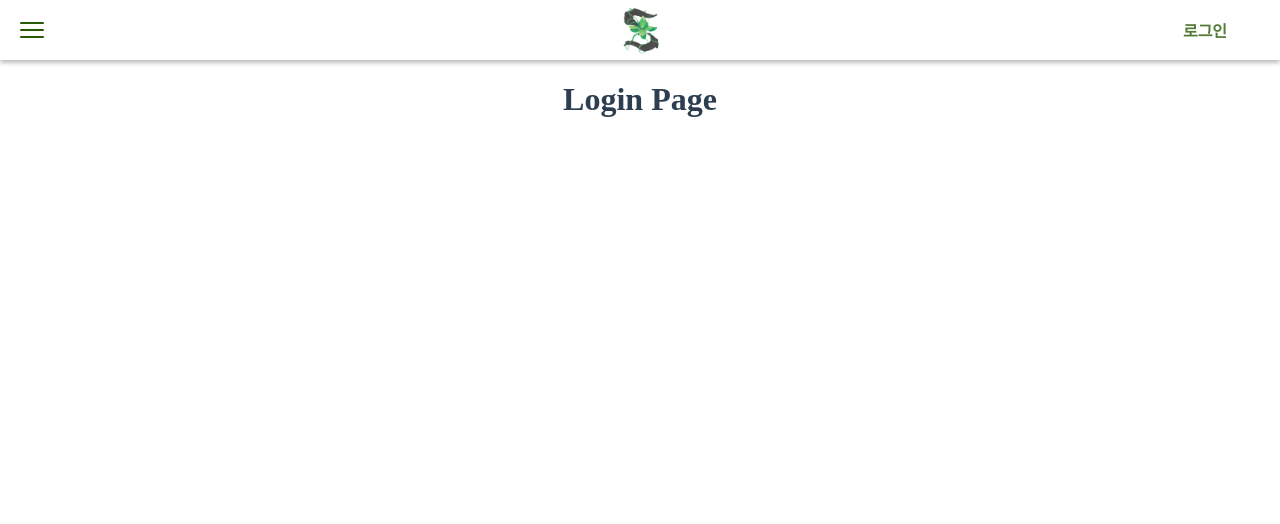
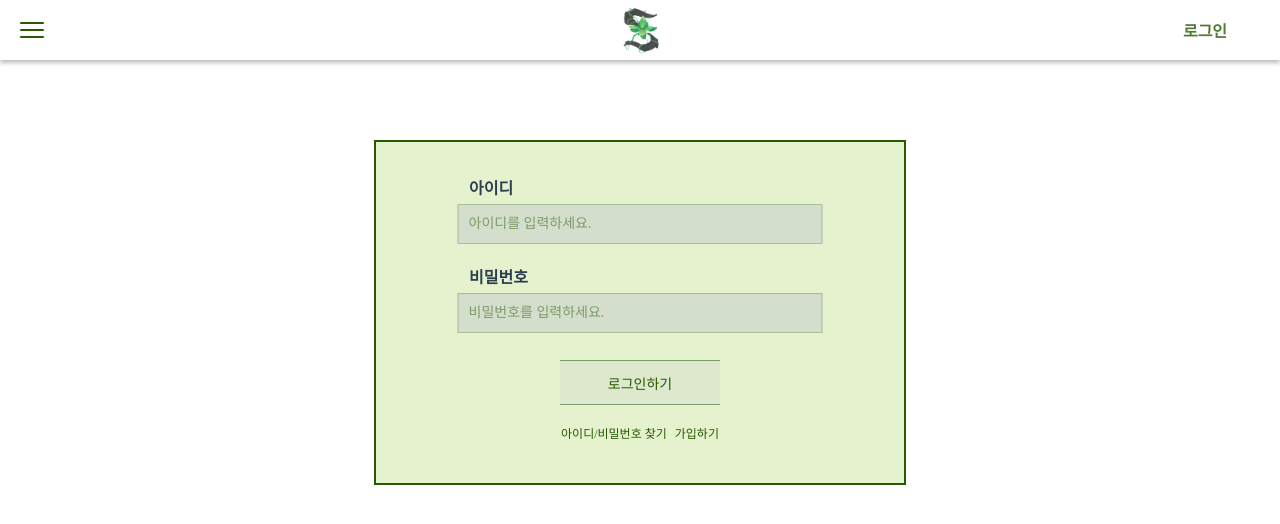
Before and after one commit to ingyeo-surplus/ingyeo-frontend, a Vue app: page /login in a window 1280 px wide. Shown: the top 524 px of the page. Built offline with nearby package versions, Linux system fonts and the light colour scheme; a web font is replaced by a local one; what vue-toast-notification would draw is missing.

Commit message:
Add axios with Login Testing

```diff
--- a/package.json
+++ b/package.json
@@ -8,6 +8,7 @@
     "lint": "vue-cli-service lint"
   },
   "dependencies": {
+    "axios": "^0.26.1",
     "core-js": "^3.6.5",
     "vue": "^3.0.0",
     "vue-chart-3": "^3.1.2",
--- a/src/App.vue
+++ b/src/App.vue
@@ -32,6 +32,9 @@ export default {
   --ingyeo-medium-green-60: #99BA68;
   --ingyeo-medium-green-40: #BBD19A;
   --ingyeo-medium-green-20: #DDE8CD;
+
+
+  --ingyeo-light-green-20: #E6F2CD;
 }
 #app {
   font-family: Avenir, Helvetica, Arial, sans-serif;
@@ -43,4 +46,5 @@ export default {
 #app-margin {
   height: 60px;
 }
+a:hover{ text-decoration:underline; color: var(--ingyeo-dark-green-100) }
 </style>
--- a/src/components/global/NavBar.vue
+++ b/src/components/global/NavBar.vue
@@ -37,7 +37,7 @@ export default {
     },
     onUserClick() {
       if ( !this.isLoggedIn ) {
-        this.$router.push('/login');
+        this.$router.push('/login/');
       } else {
         // TODO : user data 있을 시 mypage 혹은 추가 창 띄우기
       }
--- a/src/components/user/Login.vue
+++ b/src/components/user/Login.vue
@@ -1,9 +1,147 @@
 <template>
-  <h1>Login Page</h1>
+  <div id="login-container">
+    <div>
+      <div id="id-label" class="label">아이디</div>
+      <input id="id-input" class="input-box" v-model="userId" placeholder="아이디를 입력하세요."/>
+    </div>
+    <div>
+      <div id="password-label" class="label">비밀번호</div>
+      <input id="password-input" class="input-box" type="password" v-model="password" placeholder="비밀번호를 입력하세요."/>
+    </div>
+    <button id="login-button" @click="onClickLogin">로그인하기</button>
+    <div id="etc-container">
+      <a id="find-account">아이디/비밀번호 찾기</a>
+      <a id="register" @click="$router.push('/register/')">가입하기</a>
+    </div>
+  </div>
+
+
 </template>
 
 <script>
 export default {
   name: 'Login',
+  data() {
+    return {
+      userId: '',
+      password: '',
+    }
+  },
+  methods: {
+    onClickLogin() {
+      const userData = {
+        user_id: this.userId,
+        password: this.password,
+      }
+      this.$store.dispatch('user/login', userData)
+    }
+  }
 }
 </script>
+
+<style scoped>
+#login-container {
+  position: absolute;
+  left: 50%;
+  transform: translateX(-50%);
+  top: 140px;
+  width: 528px;
+  height: 341px;
+  background: var(--ingyeo-light-green-20);
+  border-style: solid;
+  border-width: 2px;
+  border-color: var(--ingyeo-dark-green-100);
+}
+
+.label {
+  position: absolute;
+  font-weight: bold;
+  font-size: 16px;
+  left: 93px;
+}
+#id-label {
+  top: 33px;
+}
+#password-label {
+  top: 122px;
+}
+
+.input-box {
+  position: absolute;
+  width: 343px;
+  height: 36px;
+  left: 50%;
+  transform: translateX(-50%);
+  font-size: 14px;
+  color: var(--ingyeo-dark-green-100);
+  padding-left: 10px;
+  padding-right: 10px;
+  background: var(--ingyeo-dark-green-20);
+  border-style: solid;
+  border-width: 1px;
+  border-color: var(--ingyeo-dark-green-40);
+}
+
+input::placeholder {
+  color: var(--ingyeo-dark-green-60);
+}
+
+#id-input {
+  top: 62px;
+}
+
+#password-input {
+  top: 151px;
+}
+
+#login-button {
+  position: absolute;
+  width: 160px;
+  height: 45px;
+  left: 50%;
+  transform: translateX(-50%);
+  top: 218px;
+  font-size: 14px;
+  color: var(--ingyeo-dark-green-100);
+  padding-left: 10px;
+  padding-right: 10px;
+  background: var(--ingyeo-medium-green-20);
+  border-style: solid;
+  border-width: 1px 0px 1px 0px;
+  border-color: var(--ingyeo-dark-green-60);
+
+  cursor: pointer;
+  -webkit-user-select:none;
+  -moz-user-select:none;
+  -ms-user-select:none;
+  user-select:none;
+}
+
+#etc-container {
+  position: absolute;
+  left: 50%;
+  transform: translateX(-50%);
+  top: 282px;
+  font-size: 12px;
+  color: var(--ingyeo-dark-green-100);
+}
+
+#register {
+  margin-left: 8px;
+
+  cursor: pointer;
+  -webkit-user-select:none;
+  -moz-user-select:none;
+  -ms-user-select:none;
+  user-select:none;
+}
+
+#find-account {
+
+  cursor: pointer;
+  -webkit-user-select:none;
+  -moz-user-select:none;
+  -ms-user-select:none;
+  user-select:none;
+}
+</style>
--- /dev/null
+++ b/src/components/user/Register.vue
@@ -0,0 +1,9 @@
+<template>
+  <h1>Register Page</h1>
+</template>
+
+<script>
+export default {
+  name: 'Register',
+}
+</script>
--- a/src/main.js
+++ b/src/main.js
@@ -4,6 +4,10 @@ import router from './router/router';
 import store from './store';
 import VueToast from 'vue-toast-notification';
 
+import axios from 'axios';
+
 import 'vue-toast-notification/dist/theme-sugar.css';
 
+axios.defaults.baseURL = '/api/v1/';
+
 createApp(App).use(router).use(store).use(VueToast, { position: 'top', duration: 1500 }).mount('#app');
--- a/src/router/router.js
+++ b/src/router/router.js
@@ -2,11 +2,13 @@ import { createRouter, createWebHistory } from 'vue-router';
 import Main from '../components/Main.vue';
 import Login from '../components/user/Login.vue';
 import Army from '../components/army/Army.vue';
+import Register from '../components/user/Register.vue';
 
 const routes = [
   { path: '/', component: Main },
   { path: '/login', component: Login },
   { path: '/army', component: Army },
+  { path: '/register', component: Register },
 ]
 
 const router = createRouter({
--- a/src/store/modules/user.js
+++ b/src/store/modules/user.js
@@ -1,16 +1,45 @@
+import axios from "axios";
+
 const state = () => ({
+  userData: {},
+  accessToken: '',
 })
 
-const getters = {}
+const getters = {
+  username(state) {
+    return state.userData.username;
+  },
+}
 
-const actions = {}
+const mutations = {
+  updateUserData(state, userData) {
+    console.log('updating user data' + userData.username);
+    state.userData = userData;
+  },
+  updateAccessToken(state, accessToken) {
+    state.accessToken = accessToken;
+  }
+}
 
-const mutations = {}
+const actions = {
+  async login({ commit }, loginData) {
+    axios.post('user/login/', loginData)
+      .then((res) => {
+        const userData = {
+          user_id: res.data.user_id,
+          username: res.data.username,
+          introduction: res.data.introduction,
+        }
+        commit('updateUserData', userData);
+        commit('updateAccessToken', res.data.token);
+      })
+  }
+}
 
 export default {
   namespaced: true,
   state,
   getters,
+  mutations,
   actions,
-  mutations
 };
--- /dev/null
+++ b/vue.config.js
@@ -0,0 +1,9 @@
+module.exports = {
+  devServer: {
+      proxy: {
+          '/api': {
+              target: 'http://127.0.0.1:8000'
+          }
+      }
+  }
+}
```
Also changed, not shown: 1 other file (tests, documents, lock files or other folders).
